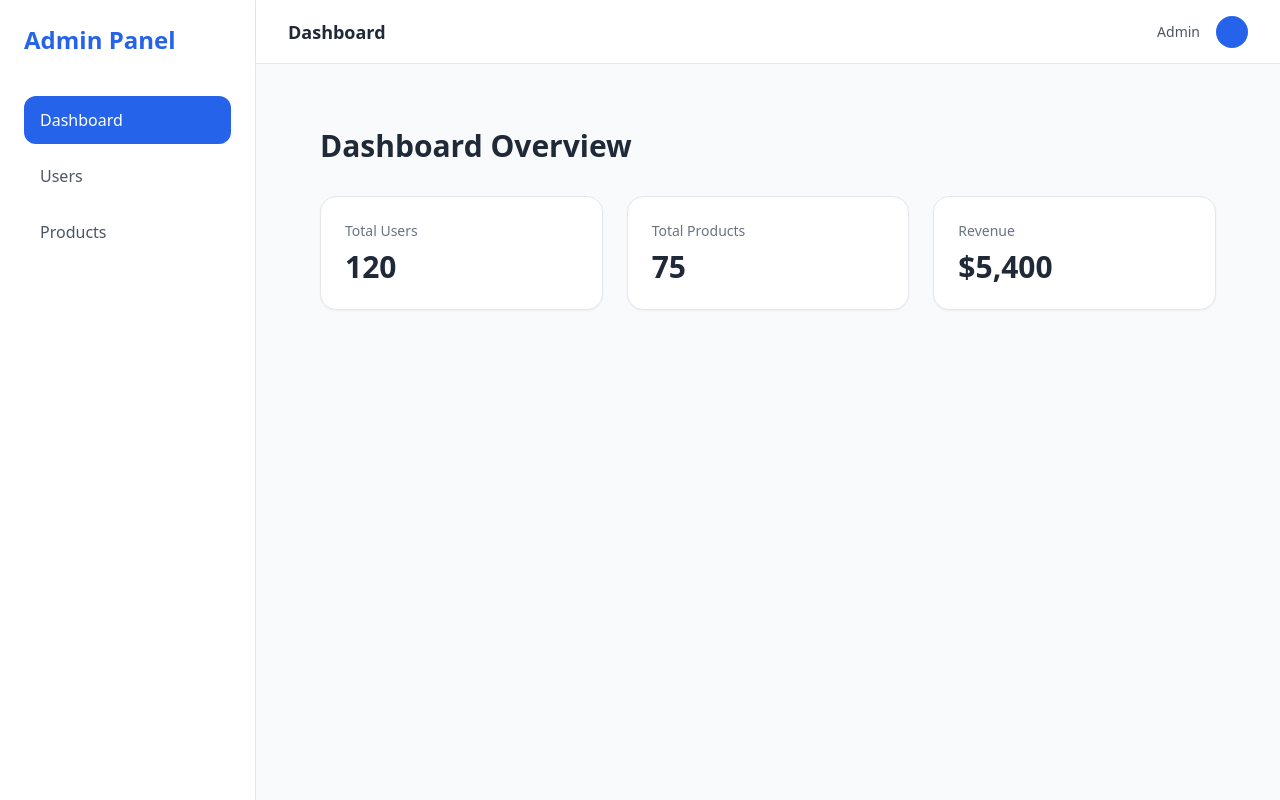
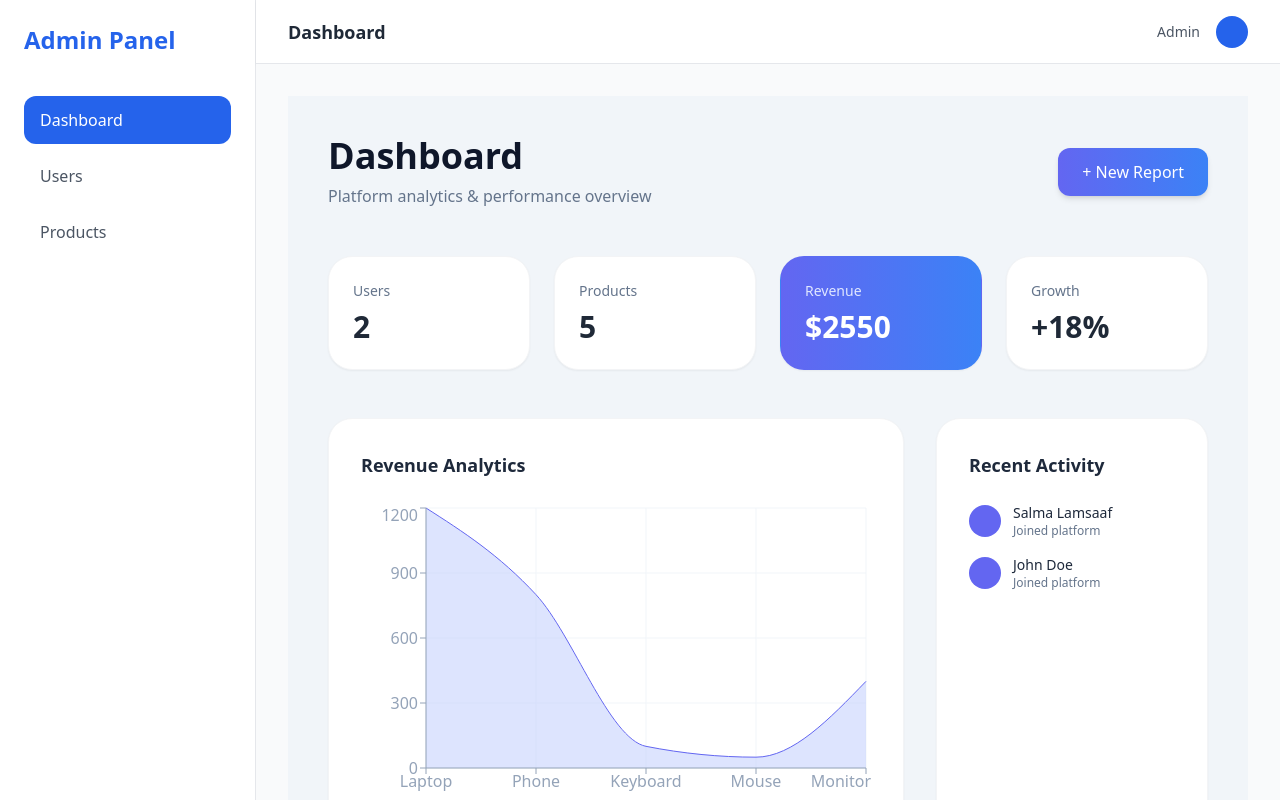
Before and after one commit to salma-lams/Admin_Panel, a React (Vite) app: page / in a window 1280 px wide. Built offline with nearby package versions, Linux system fonts and the light colour scheme.

Commit message:
Add professional dashboard UI

```diff
--- a/src/pages/Dashboard/Dashboard.tsx
+++ b/src/pages/Dashboard/Dashboard.tsx
@@ -1,42 +1,196 @@
+import { useEffect, useState } from "react";
+import { getUsers } from "../../features/users/user.api";
+import { getProducts } from "../../features/products/product.api";
+import type { User } from "../../features/users/user.types";
+import type { Product } from "../../features/products/product.types";
+import {
+  LineChart,
+  Line,
+  XAxis,
+  YAxis,
+  Tooltip,
+  ResponsiveContainer,
+  CartesianGrid,
+  Area,
+  AreaChart,
+} from "recharts";
+
 const Dashboard = () => {
+  const [users, setUsers] = useState<User[]>([]);
+  const [products, setProducts] = useState<Product[]>([]);
+
+  useEffect(() => {
+    const fetchData = async () => {
+      const usersData = await getUsers();
+      const productsData = await getProducts();
+      setUsers(usersData);
+      setProducts(productsData);
+    };
+    fetchData();
+  }, []);
+
+  const revenue = products.reduce((acc, p) => acc + p.price, 0);
+
+  const chartData = products.map((p) => ({
+    name: p.name,
+    revenue: p.price,
+  }));
+
   return (
-    <div className="p-8 bg-gray-50 min-h-screen">
-      <h1 className="text-3xl font-bold text-gray-800 mb-8">
-        Dashboard Overview
-      </h1>
+    <div className="min-h-screen bg-slate-100 p-10 space-y-12">
 
-      <div className="grid grid-cols-1 md:grid-cols-3 gap-6">
-
-        <div className="bg-white p-6 rounded-2xl shadow-sm border border-gray-200">
-          <h3 className="text-gray-500 text-sm">
-            Total Users
-          </h3>
-          <p className="text-3xl font-bold text-gray-800 mt-2">
-            120
+      {/* Header */}
+      <div className="flex justify-between items-center">
+        <div>
+          <h1 className="text-4xl font-bold text-slate-900">
+            Dashboard
+          </h1>
+          <p className="text-slate-500 mt-2">
+            Platform analytics & performance overview
           </p>
         </div>
 
-        <div className="bg-white p-6 rounded-2xl shadow-sm border border-gray-200">
-          <h3 className="text-gray-500 text-sm">
-            Total Products
-          </h3>
-          <p className="text-3xl font-bold text-gray-800 mt-2">
-            75
-          </p>
+        <button className="bg-gradient-to-r from-indigo-500 to-blue-500 text-white px-6 py-3 rounded-xl shadow-md hover:opacity-90 transition">
+          + New Report
+        </button>
+      </div>
+
+      {/* KPI Row */}
+      <div className="grid grid-cols-1 md:grid-cols-4 gap-6">
+        <KPI title="Users" value={users.length} />
+        <KPI title="Products" value={products.length} />
+        <KPI highlight title="Revenue" value={`$${revenue}`} />
+        <KPI title="Growth" value="+18%" />
+      </div>
+
+      {/* Analytics Section */}
+      <div className="grid grid-cols-1 lg:grid-cols-3 gap-8">
+
+        {/* Chart */}
+        <div className="lg:col-span-2 bg-white p-8 rounded-3xl shadow-sm border border-gray-100">
+          <h2 className="text-lg font-semibold text-slate-800 mb-6">
+            Revenue Analytics
+          </h2>
+
+          <ResponsiveContainer width="100%" height={300}>
+            <AreaChart data={chartData}>
+              <CartesianGrid stroke="#f1f5f9" />
+              <XAxis dataKey="name" stroke="#94a3b8" />
+              <YAxis stroke="#94a3b8" />
+              <Tooltip />
+              <Area
+                type="monotone"
+                dataKey="revenue"
+                stroke="#6366f1"
+                fill="#c7d2fe"
+              />
+            </AreaChart>
+          </ResponsiveContainer>
         </div>
 
-        <div className="bg-white p-6 rounded-2xl shadow-sm border border-gray-200">
-          <h3 className="text-gray-500 text-sm">
-            Revenue
-          </h3>
-          <p className="text-3xl font-bold text-gray-800 mt-2">
-            $5,400
-          </p>
+        {/* Activity Feed */}
+        <div className="bg-white p-8 rounded-3xl shadow-sm border border-gray-100">
+          <h2 className="text-lg font-semibold text-slate-800 mb-6">
+            Recent Activity
+          </h2>
+
+          <div className="space-y-4 text-sm text-slate-600">
+            {users.slice(-4).map((user) => (
+              <div key={user.id} className="flex items-center gap-3">
+                <div className="w-8 h-8 bg-indigo-500 rounded-full"></div>
+                <div>
+                  <p className="font-medium text-slate-800">
+                    {user.name}
+                  </p>
+                  <p className="text-xs text-slate-500">
+                    Joined platform
+                  </p>
+                </div>
+              </div>
+            ))}
+          </div>
         </div>
 
       </div>
+
+      {/* Bottom Section */}
+      <div className="grid grid-cols-1 md:grid-cols-2 gap-8">
+
+        <Card title="Latest Users">
+          {users.slice(-5).map((u) => (
+            <Row key={u.id} left={u.name} right={u.email} />
+          ))}
+        </Card>
+
+        <Card title="Top Products">
+          {products.slice(-5).map((p) => (
+            <Row
+              key={p.id}
+              left={p.name}
+              right={`$${p.price}`}
+            />
+          ))}
+        </Card>
+
+      </div>
+
     </div>
   );
 };
 
+const KPI = ({
+  title,
+  value,
+  highlight,
+}: {
+  title: string;
+  value: number | string;
+  highlight?: boolean;
+}) => (
+  <div
+    className={`rounded-3xl p-6 border shadow-sm transition hover:shadow-md ${
+      highlight
+        ? "bg-gradient-to-r from-indigo-500 to-blue-500 text-white border-transparent"
+        : "bg-white border-gray-100"
+    }`}
+  >
+    <p className={`text-sm ${highlight ? "text-indigo-100" : "text-slate-500"}`}>
+      {title}
+    </p>
+    <h3 className="text-3xl font-bold mt-2">
+      {value}
+    </h3>
+  </div>
+);
+
+const Card = ({
+  title,
+  children,
+}: {
+  title: string;
+  children: React.ReactNode;
+}) => (
+  <div className="bg-white p-8 rounded-3xl shadow-sm border border-gray-100">
+    <h3 className="text-lg font-semibold text-slate-800 mb-4">
+      {title}
+    </h3>
+    <div className="space-y-3">{children}</div>
+  </div>
+);
+
+const Row = ({
+  left,
+  right,
+}: {
+  left: string;
+  right: string;
+}) => (
+  <div className="flex justify-between text-sm text-slate-600 border-b pb-3">
+    <span>{left}</span>
+    <span className="font-medium text-slate-800">
+      {right}
+    </span>
+  </div>
+);
+
 export default Dashboard;
```
